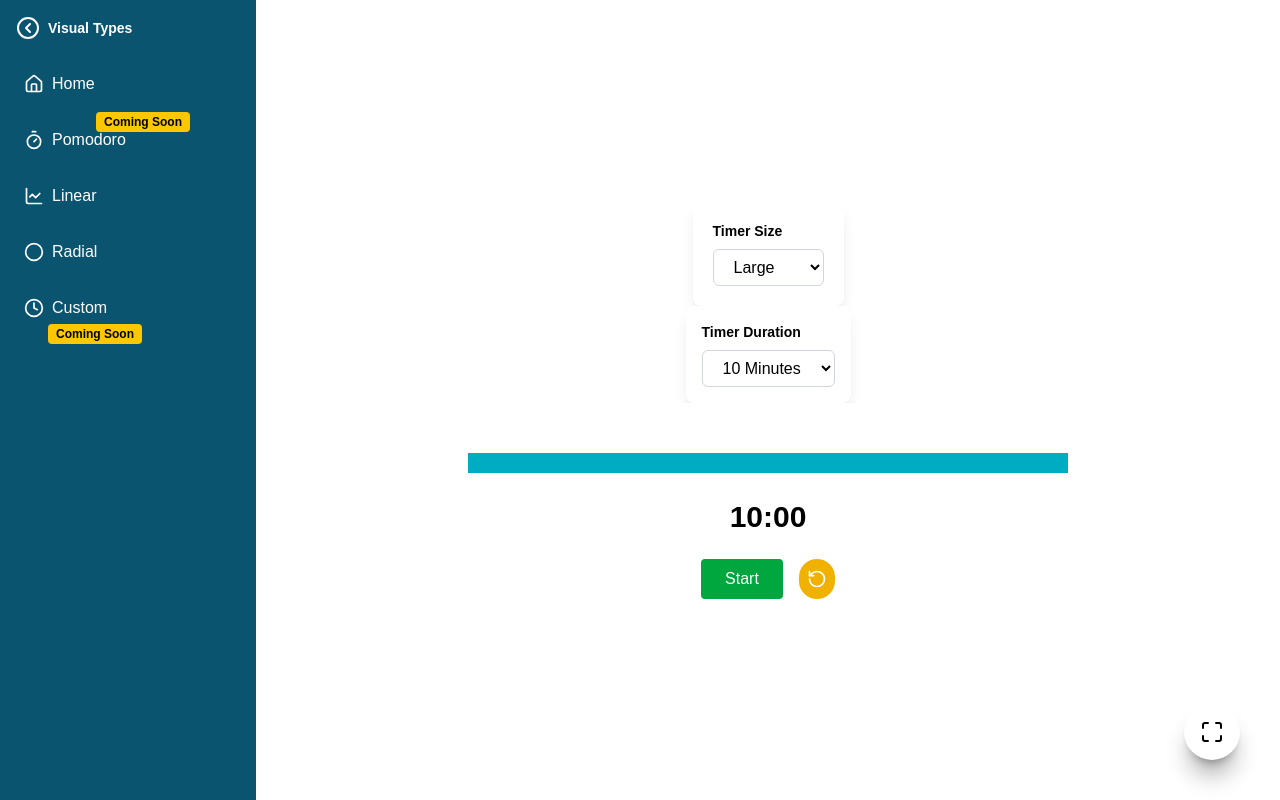
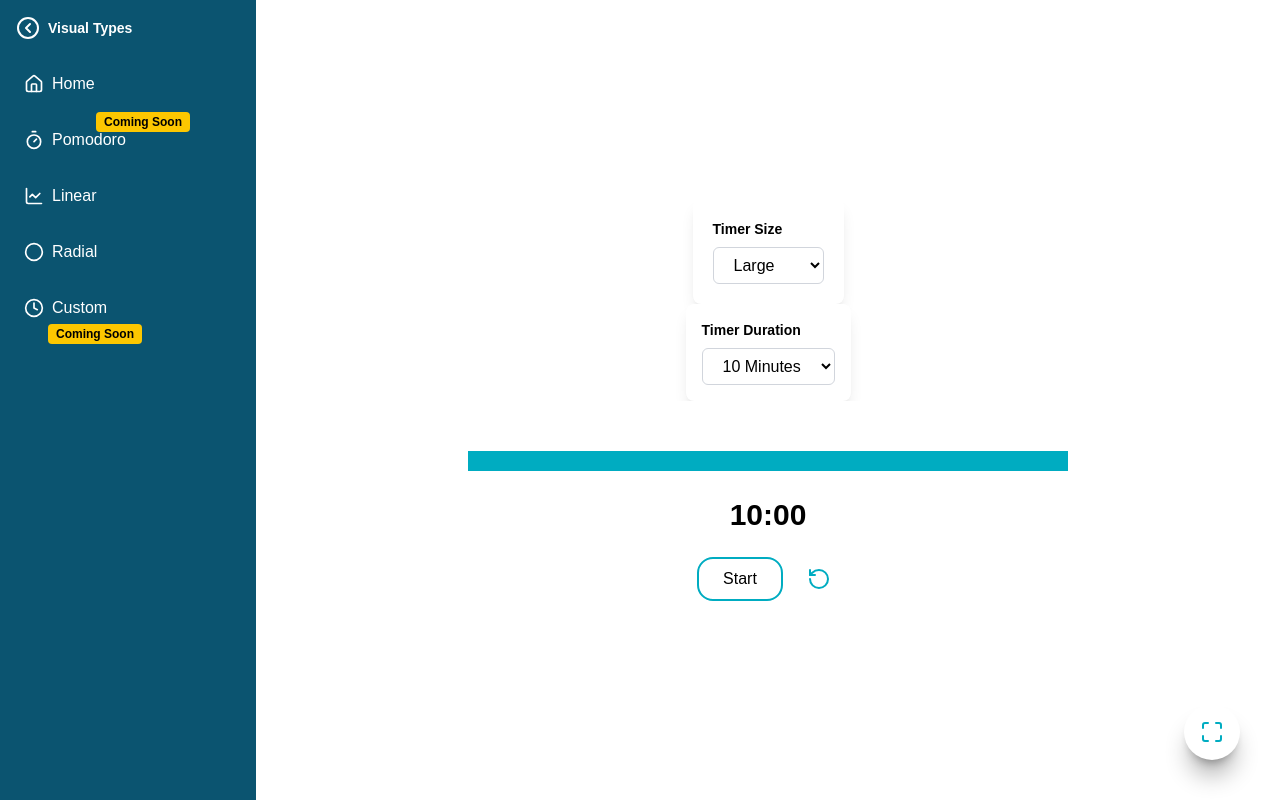
Before and after one commit to JGrineau/visual-timers, a Next.js app: page /linear in a window 1280 px wide. Built offline with nearby package versions, Linux system fonts and the light colour scheme.

Commit message:
button updated

```diff
--- a/src/app/linear/page.tsx
+++ b/src/app/linear/page.tsx
@@ -146,9 +146,9 @@ export default function Linear() {
           onClick={isRunning ? handleStop : handleStart}
           className={`px-6 py-2 ${
             isRunning
-              ? "bg-red-600 hover:bg-red-700"
-              : "bg-green-600 hover:bg-green-700"
-          } text-white rounded`}
+              ? "border-2 rounded-2xl border-[var(--accent-color)] text-black bg-transparent hover:bg-[var(--accent-color)] hover:text-white hover:cursor-pointer"
+              : "border-2 rounded-2xl border-[var(--accent-color)] text-black bg-transparent hover:bg-[var(--accent-color)] hover:text-white hover:cursor-pointer"
+          } text-black rounded`}
           disabled={timeLeft === 0}
         >
           {isRunning ? "Pause" : "Start"}
@@ -156,10 +156,10 @@ export default function Linear() {
 
         <button
           onClick={handleReset}
-          className="p-2 bg-yellow-500 hover:bg-yellow-600 text-white rounded-full"
+          className="p-2 hover:cursor-pointer text-[var(--accent-color)] rounded-full transition-transform duration-200 hover:scale-110"
           title="Reset Timer"
         >
-          <RotateCcw className="w-5 h-5" />
+          <RotateCcw className="w-6 h-6" />
         </button>
       </div>
     </div>
--- a/src/app/radial/page.tsx
+++ b/src/app/radial/page.tsx
@@ -165,9 +165,9 @@ export default function RadialTimer() {
           onClick={isRunning ? handleStop : handleStart}
           className={`px-6 py-2 ${
             isRunning
-              ? "bg-red-600 hover:bg-red-700"
-              : "bg-green-600 hover:bg-green-700"
-          } text-white rounded`}
+              ? "border-2 rounded-2xl border-[var(--accent-color)] text-black bg-transparent hover:bg-[var(--accent-color)] hover:text-white hover:cursor-pointer"
+              : "border-2 rounded-2xl border-[var(--accent-color)] text-black bg-transparent hover:bg-[var(--accent-color)] hover:text-white hover:cursor-pointer"
+          } text-black rounded`}
           disabled={timeLeft === 0}
         >
           {isRunning ? "Pause" : "Start"}
@@ -176,10 +176,10 @@ export default function RadialTimer() {
         {/* Reset Icon Button */}
         <button
           onClick={handleReset}
-          className="p-2 bg-yellow-500 hover:bg-yellow-600 text-white rounded-full"
+          className="p-2 hover:cursor-pointer text-[var(--accent-color)] rounded-full transition-transform duration-200 hover:scale-110"
           title="Reset Timer"
         >
-          <RotateCcw className="w-5 h-5" />
+          <RotateCcw className="w-6 h-6" />
         </button>
       </div>
     </div>
--- a/src/components/full-screen/Page.tsx
+++ b/src/components/full-screen/Page.tsx
@@ -2,6 +2,7 @@
 
 import { useEffect, useRef, useState } from "react";
 import { Maximize, Minimize } from "lucide-react";
+import "../../app/globals.css";
 
 type FullscreenTimerProps = {
   children: React.ReactNode;
@@ -48,7 +49,7 @@ export default function FullscreenTimer({
       {!isFullscreen && (
         <button
           onClick={toggleFullscreen}
-          className="absolute bottom-10 right-10 p-4 bg-white text-black rounded-full shadow-xl/30 hover:bg-gray-100 hover:scale-110 hidden md:flex"
+          className="absolute bottom-10 right-10 p-4 bg-white text-[var(--accent-color)] rounded-full shadow-xl/30 hover:bg-gray-100 hover:scale-110 hover:cursor-pointer hidden md:flex"
           aria-label="Enter Fullscreen"
         >
           <Maximize size={24} />
```
